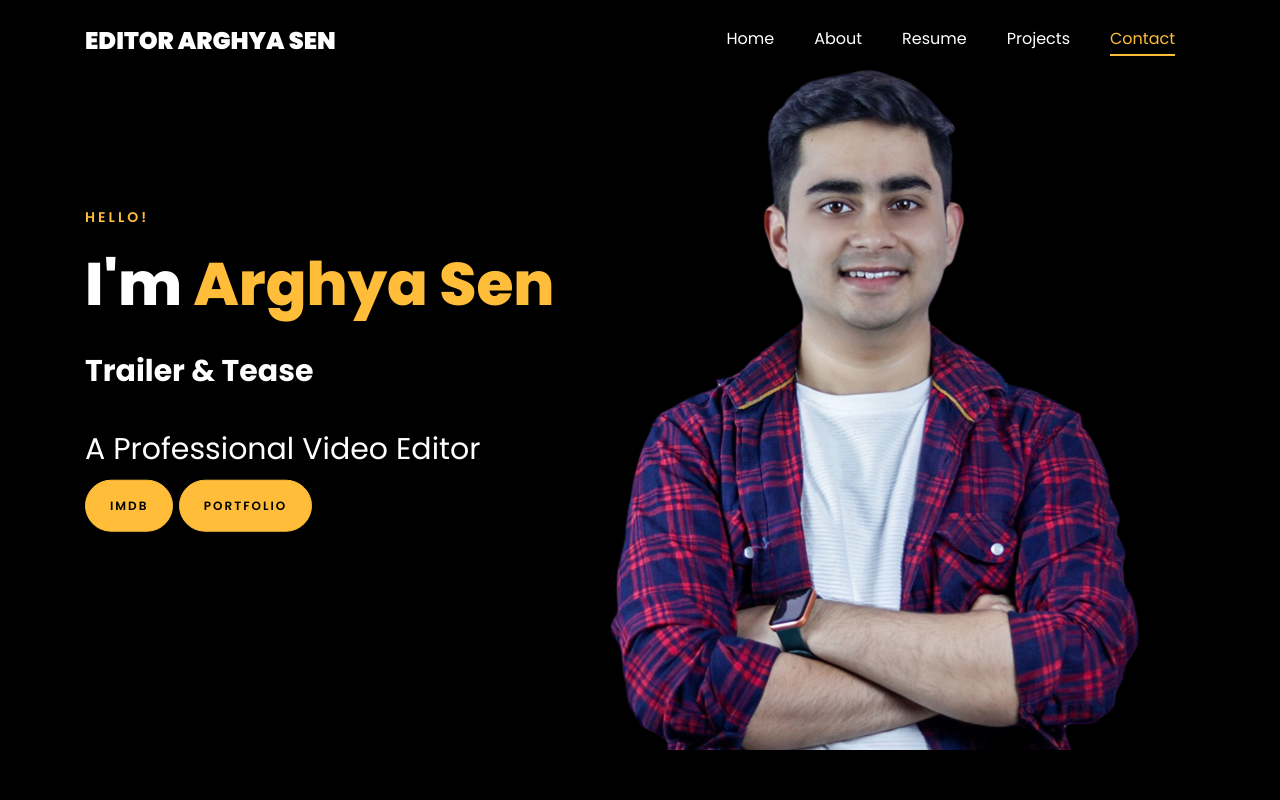
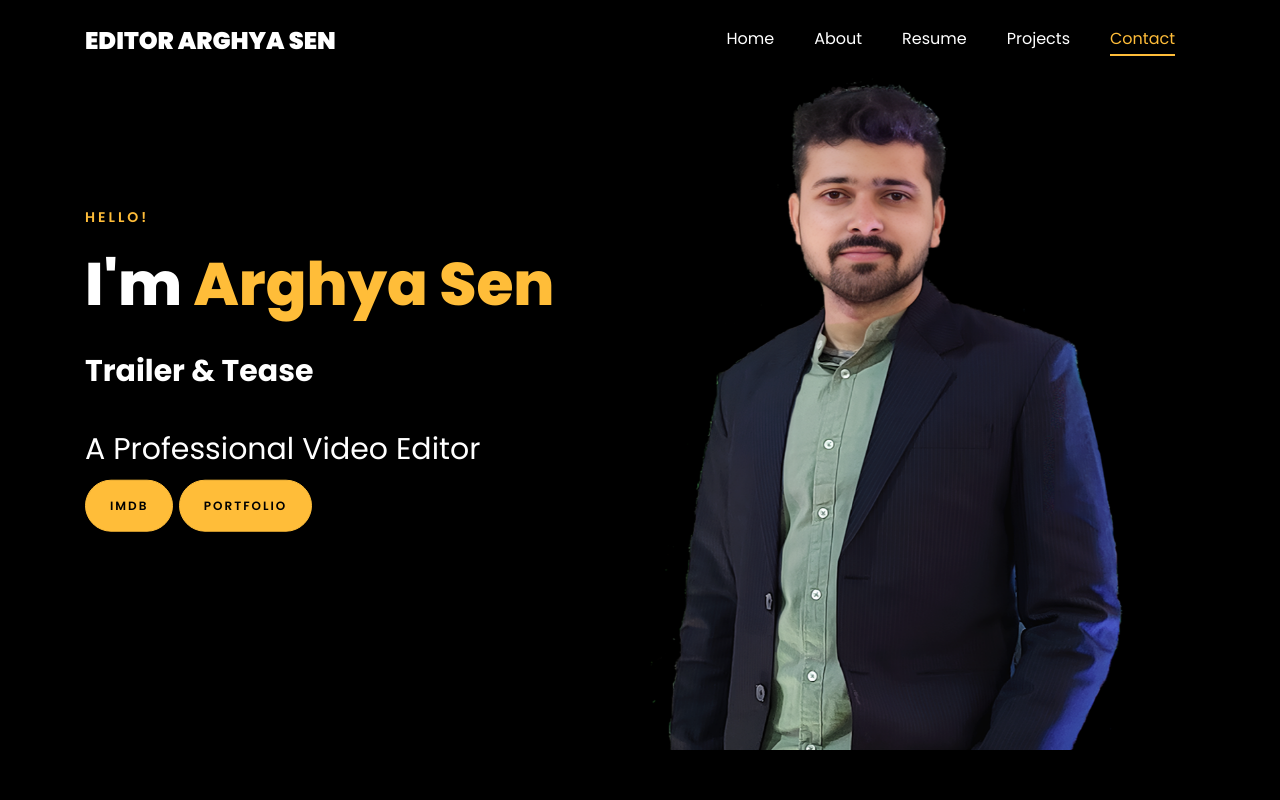
Before and after one commit to editorarghyasen/editorarghyasen.com, a plain HTML site: page index.html in a window 1280 px wide. Shown: the top 800 px of the page. Drawn offline with Linux system fonts and the light colour scheme; files whose address does not match are found by name.

Commit message:
Add files via upload

```diff
--- a/index.html
+++ b/index.html
@@ -141,7 +141,7 @@
 	      	<div class="overlay"></div>
 	         <div class="container">
 	          <div class="row d-md-flex no-gutters slider-text align-items-end justify-content-end" data-scrollax-parent="true">
-	          	<div class="one-third js-fullheight order-md-last img" style="background-image:url(images/ARGHYA.png);">
+	          	<div class="one-third js-fullheight order-md-last img" style="background-image:url(images/bg_1.png);">
 	          	 <div class="overlay"></div>
 	          	</div>
 		          <div class="one-forth d-flex  align-items-center ftco-animate" data-scrollax=" properties: { translateY: '70%' }">
```
